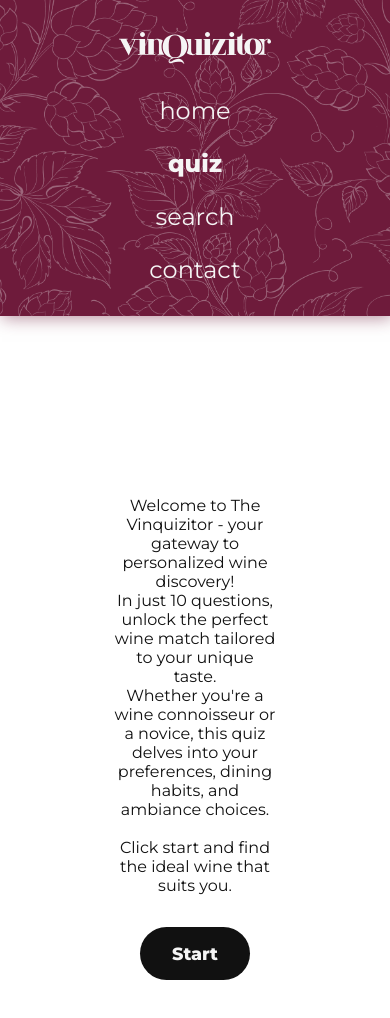
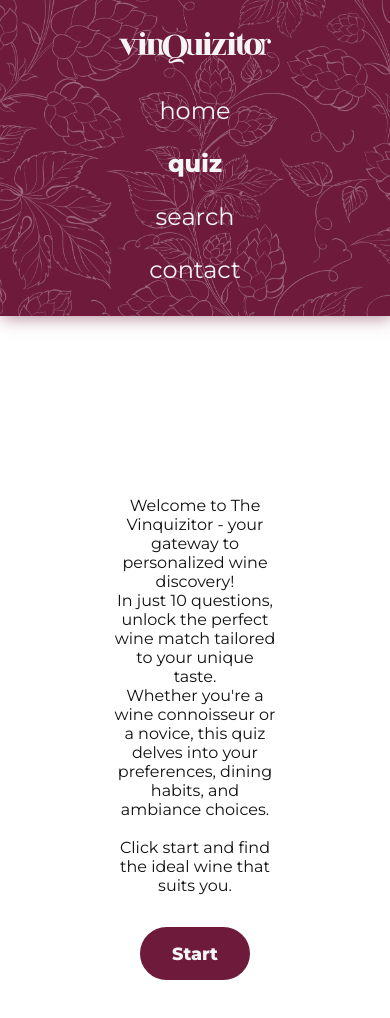
Before and after one commit to nonAligned/vinquizitor-FRONTEND, an Angular app: page /quiz in a window 390 px wide. Shown: the top 1018 px of the page. Built offline with nearby package versions, Linux system fonts and the light colour scheme; no server answers; a web font is replaced by a local one.

Commit message:
Added transition effects app-wide

```diff
--- a/src/app/core/contact/contact.component.scss
+++ b/src/app/core/contact/contact.component.scss
@@ -56,6 +56,7 @@ section {
             font-size: 1.1rem;
             border-radius: 0.5rem;
             border: none;
+            transition: background-color 500ms ease;
             &:hover {
                 background-color: $color-accent-purple-light;
                 cursor: pointer;
@@ -91,6 +92,8 @@ section {
 
 .contact-info-link {
     font-size: 6rem;
+    transition: color 500ms ease;
+    color: $color-gray-dark;
     &:hover {
         color: $color-accent-purple;
     }
--- a/src/app/core/homepage/homepage.component.scss
+++ b/src/app/core/homepage/homepage.component.scss
@@ -28,6 +28,7 @@
     .title {
         font-weight: normal;
         font-size: 5rem;
+        transition: transform 1000ms ease, color 500ms ease;
     }
 }
 
@@ -36,6 +37,7 @@ button {
     background-color: unset;
     font-size: 3rem;
     cursor: pointer;
+    transition: color 500ms ease;
     &:hover {
         color: $color-accent-purple;
     }
@@ -59,11 +61,13 @@ button {
         .title {
             font-size: 2.5rem;
             max-width: 200px;
+            transition: color 1000ms ease;
         }
     }
 
     button {
         font-size: 2rem;
+        transition: none;
     }
 }
 
--- a/src/app/core/navbar/navbar.component.scss
+++ b/src/app/core/navbar/navbar.component.scss
@@ -33,6 +33,7 @@
         flex-direction: row;
         gap: 1.5rem;
         li {
+            transition: transform 100ms ease;
             &:hover {
                 transform: scale(1.15);
             }
@@ -52,6 +53,7 @@
     width: max-content;
     padding-right: 3rem;
     padding-left: 3rem;
+    transition: all 100ms ease;
 }
 
 #btn-navbar-collapse {
--- a/src/app/quiz/quiz-question/quiz-question.component.scss
+++ b/src/app/quiz/quiz-question/quiz-question.component.scss
@@ -38,14 +38,15 @@
 
 .btn {
     border: none;
-    background-color: $color-black;
+    background-color: $color-accent-purple;
     color: $color-white;
     padding: 1rem 2rem;
     font-size: 1.1rem;
     border-radius: 2rem;
     font-weight: 700;
+    transition: background-color 500ms ease, transform 100ms ease;
     &:hover {
-        background-color: $color-accent-purple;
+        background-color: $color-accent-purple-light;
         transform: scale(1.1);
         cursor: pointer;
     }
--- a/src/app/quiz/quiz-results/quiz-results.component.scss
+++ b/src/app/quiz/quiz-results/quiz-results.component.scss
@@ -25,6 +25,7 @@
     width: 400px;
     overflow: hidden;
     box-shadow: 1px 1px 4px rgba(0,0,0, 0.15);
+    transition: all 500ms ease;
     &:hover {
         transform: scale(1.05);
         box-shadow: 2px 2px 16px rgba(0,0,0, 0.3);
@@ -46,6 +47,7 @@
             font-family: "Playfair Display", serif;
             font-style: italic;
             font-size: 2rem;
+            transition: color 500ms ease;
         }
     }
     div {
@@ -60,20 +62,25 @@
         background-color: $color-accent-purple;
         width: 100%;
         color: $color-white;
-        cursor: pointer;
+        transition: background-color 500ms ease;
+        &:hover {
+            cursor: pointer;
+            background-color: $color-accent-purple-light;
+        }
     }
 }
 
 .btn {
     border: none;
-    background-color: $color-black;
+    background-color: $color-accent-purple;
     color: $color-white;
     padding: 1rem 2rem;
     font-size: 1.1rem;
     border-radius: 2rem;
     font-weight: 700;
+    transition: background-color 500ms ease, transform 100ms ease;
     &:hover {
-        background-color: $color-accent-purple;
+        background-color: $color-accent-purple-light;
         cursor: pointer;
     }
     &:disabled {
--- a/src/app/quiz/quiz/quiz.component.scss
+++ b/src/app/quiz/quiz/quiz.component.scss
@@ -31,14 +31,15 @@
 
 .btn {
     border: none;
-    background-color: $color-black;
+    background-color: $color-accent-purple;
     color: $color-white;
     padding: 1rem 2rem;
     font-size: 1.1rem;
     border-radius: 2rem;
     font-weight: 700;
+    transition: background-color 500ms ease, transform 100ms ease;
     &:hover {
-        background-color: $color-accent-purple;
+        background-color: $color-accent-purple-light;
         transform: scale(1.1);
         cursor: pointer;
     }
--- a/src/app/wine/search/filter/filter.component.scss
+++ b/src/app/wine/search/filter/filter.component.scss
@@ -14,6 +14,7 @@
     color: $color-gray-dark;
     flex: 1 1 0;
     cursor: pointer;
+    transition: all 250ms linear;
     &:hover:not(.active) {
         color: $color-accent-purple;
         border-bottom: 2px solid $color-accent-purple;
--- a/src/app/wine/search/search.component.scss
+++ b/src/app/wine/search/search.component.scss
@@ -39,6 +39,7 @@
         right: 9rem;
         margin-top: 1.25rem;
         color: $color-gray-dark;
+        transition: color 500ms ease;
         &:hover {
             color: $color-black;
             cursor: pointer;
--- a/src/app/wine/wine-details/wine-details.component.scss
+++ b/src/app/wine/wine-details/wine-details.component.scss
@@ -102,6 +102,11 @@ section {
 .btn-shortcut {
     border: none;
     background-color: initial;
+    transition: all 500ms ease;
+    color: $color-gray-dark;
+    fa-icon {
+        transition: all 100ms ease;
+    }
     &:hover {
         background: linear-gradient(0deg, rgba(0,0,0, 0.6), (5%, rgba(255,255,255, 0.0)));
         color: $color-accent-purple;
--- a/src/app/wine/wine-details/wine-glass/wine-glass-modal/wine-glass-modal.component.scss
+++ b/src/app/wine/wine-details/wine-glass/wine-glass-modal/wine-glass-modal.component.scss
@@ -27,6 +27,7 @@
     overflow: hidden;
     fa-icon {
         align-self: flex-end;
+        transition: color 500ms ease;
         &:hover {
             cursor: pointer;
             color: $color-accent-purple;
--- a/src/app/wine/wine-details/wine-glass/wine-glass.component.scss
+++ b/src/app/wine/wine-details/wine-glass/wine-glass.component.scss
@@ -8,6 +8,7 @@
     max-width: 900px;
     svg {
         flex-basis: 150px;
+        transition: transform 500ms ease;
         &:hover {
             transform: scale(1.2);
             cursor: pointer;
--- a/src/app/wine/wine-list/wine/wine.component.scss
+++ b/src/app/wine/wine-list/wine/wine.component.scss
@@ -12,6 +12,7 @@
     height: 10rem;
     background-color: #fff;
     border-radius: 1rem;
+    transition: all 500ms ease;
     &:hover {
         transform: scale(1.05);
         box-shadow: 2px 2px 16px rgba(0,0,0, 0.3);
```
